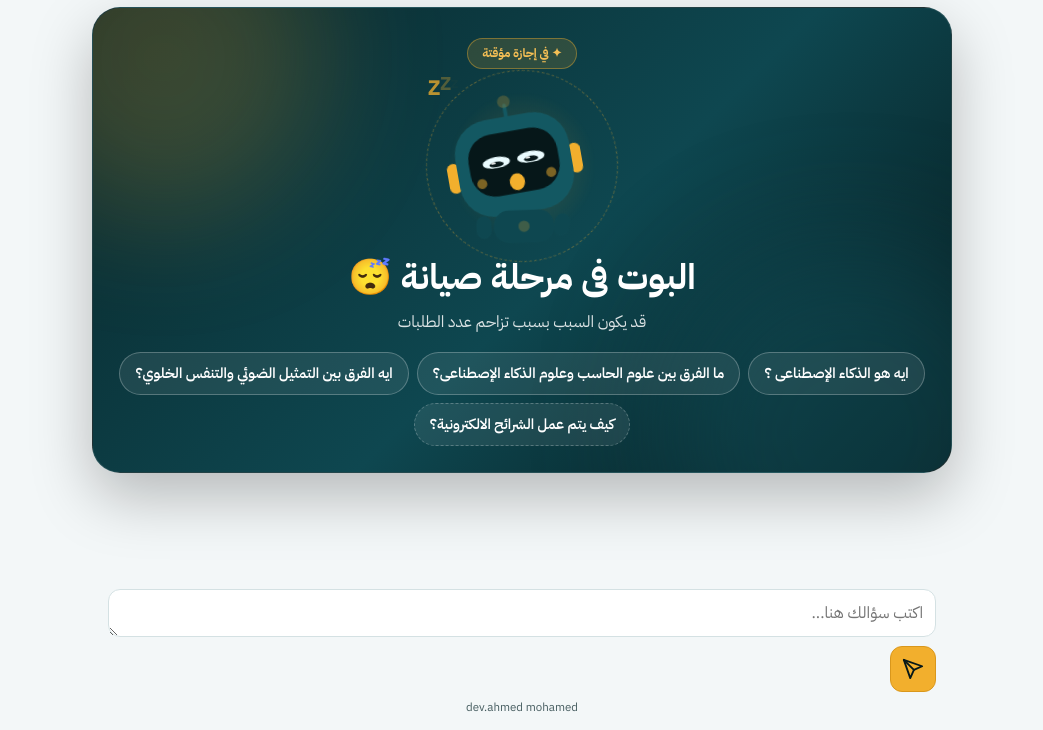
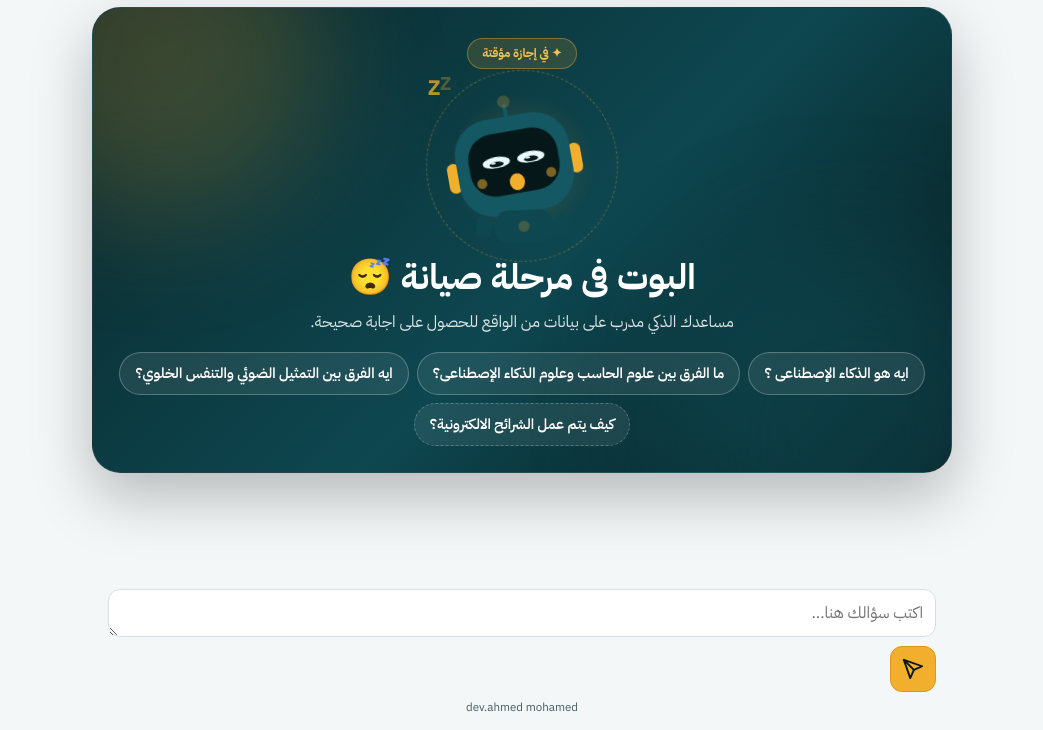
Before and after one commit to a7zanati/b, a plain HTML site: page index.html in a window 1280 px wide. Shown: the part 70-800 px from the top of the page, without its empty margins (118-1161 px from the left). Drawn offline with Linux system fonts and the light colour scheme.

Commit message:
Modify maintenance message for better clarity
Update maintenance message in index.html.

```diff
--- a/index.html
+++ b/index.html
@@ -258,7 +258,7 @@ const TIRED=['حاول لاحقاً'];let tiredI=0;
 if(MAINTENANCE){heroEl.classList.add('tired');
  const hb=document.querySelector('#welcome');hb.querySelector('.badge').textContent='✦ في إجازة مؤقتة';
  hb.querySelector('h1').textContent='البوت فى مرحلة صيانة 😴';
- hb.querySelector('p').textContent='قد يكون السبب بسبب تزاحم عدد الطلبات';
+
  const tr=hb.querySelector('.trust');if(tr)tr.remove();
  setTimeout(()=>setPill('bad','في حالة خمول'),0);}
 
```
